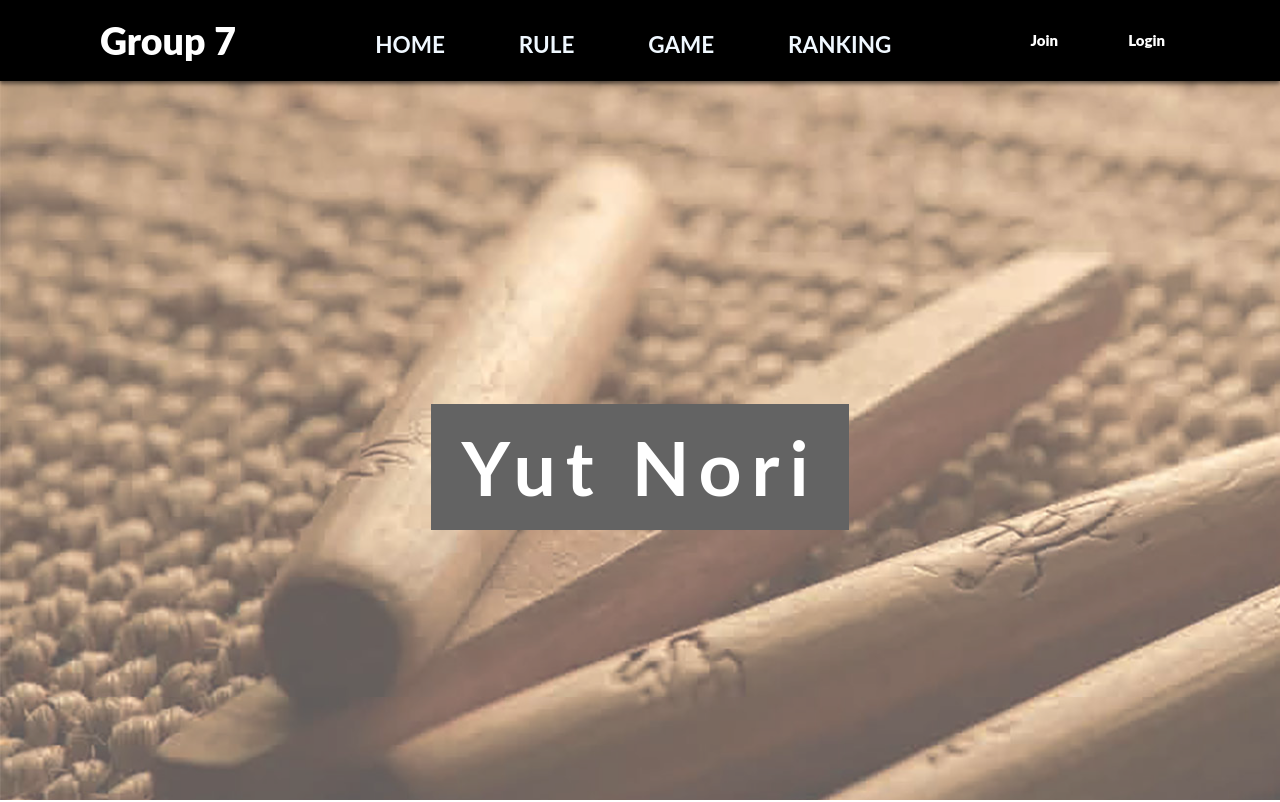
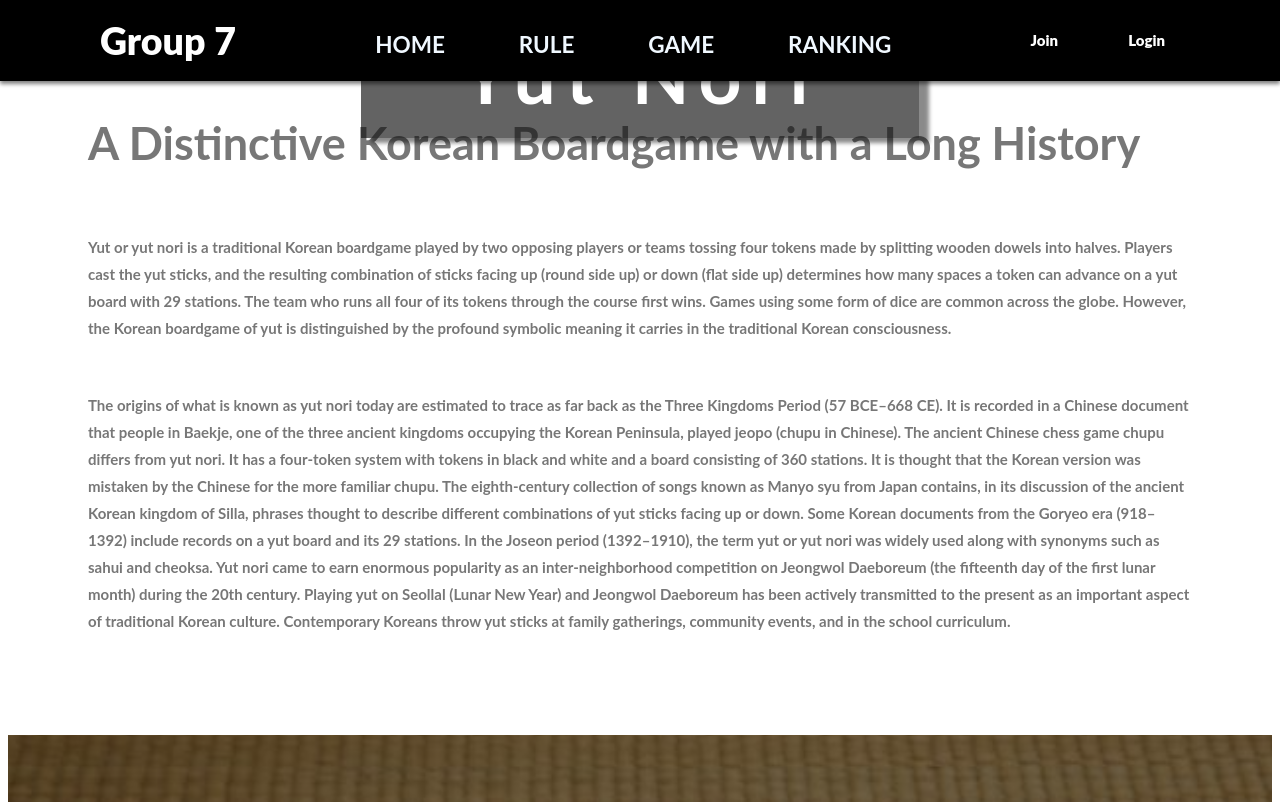
Before and after one commit to HaneulPark7275/Project, a plain HTML site: page home.html in a window 1280 px wide. Shown: the top 802 px of the page. Drawn offline with Linux system fonts and the light colour scheme.

Commit message:
Update Style.css

```diff
--- a/Style.css
+++ b/Style.css
@@ -1,4 +1,4 @@
-body,html {
+gitbody,html {
     height: 100%;
     margin: 0;
     font: 400 15px/1.8 "Lato", sans-serif;
@@ -18,10 +18,11 @@ div {
 }
 .caption span.border {
     background-color: #111;
+    box-shadow: 10px 5px 4px 0 rgba(0, 0, 0, .7);
     color: #fff;
     font-size: 5em;
     font-weight: 700;
-    padding: 18px 30px;
+    padding: 18px 100px;
     letter-spacing: 10px;
 }
 .caption span2.border {
@@ -44,7 +45,7 @@ div {
 }
 .bgimage-3 {
     background-image: linear-gradient(rgba(0, 0, 0, .5), rgba(0, 0, 0, .5)), url(images/Yut3.jpg);
-    min-height: 100%;
+    min-height: 90%;
 }
 
 .bgimage-1 {
```
